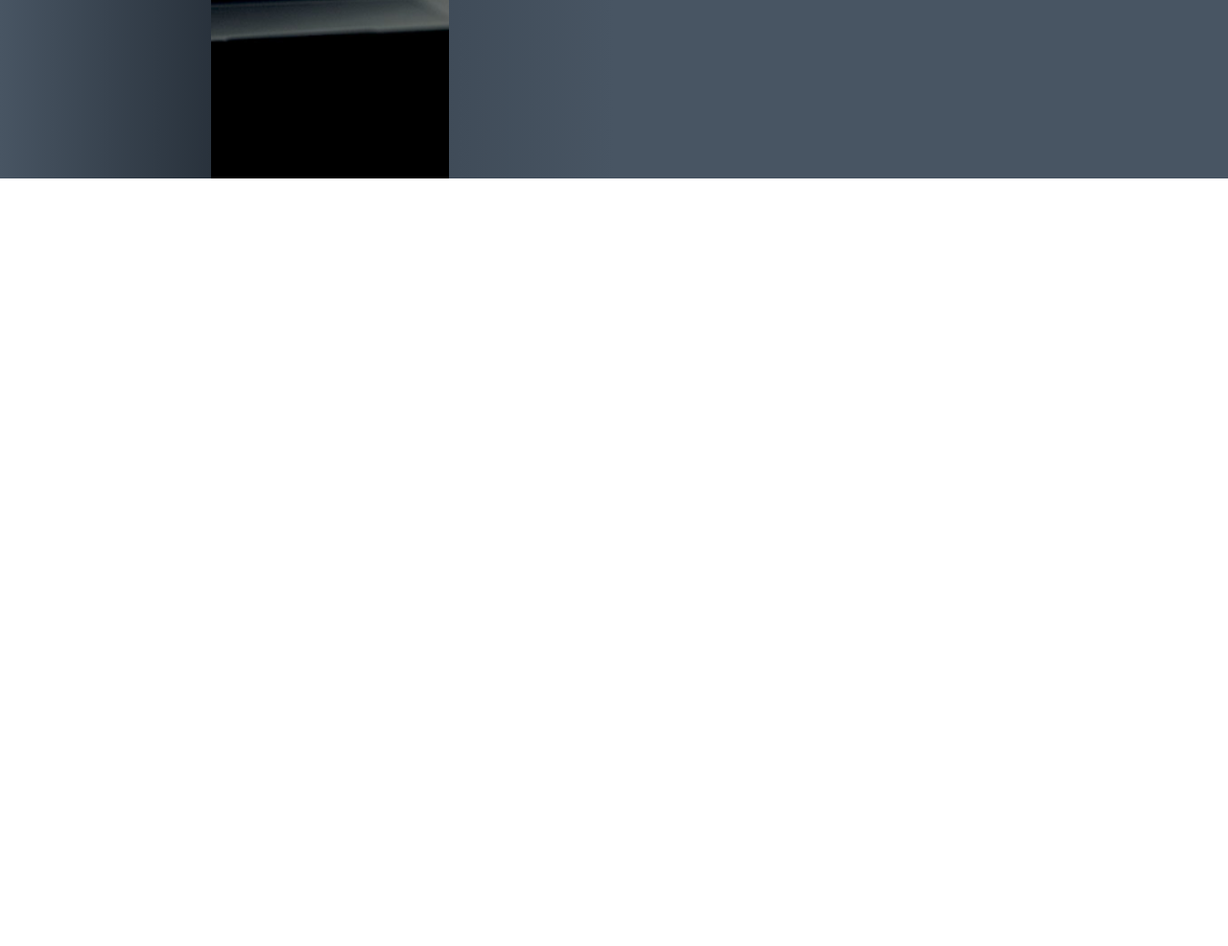
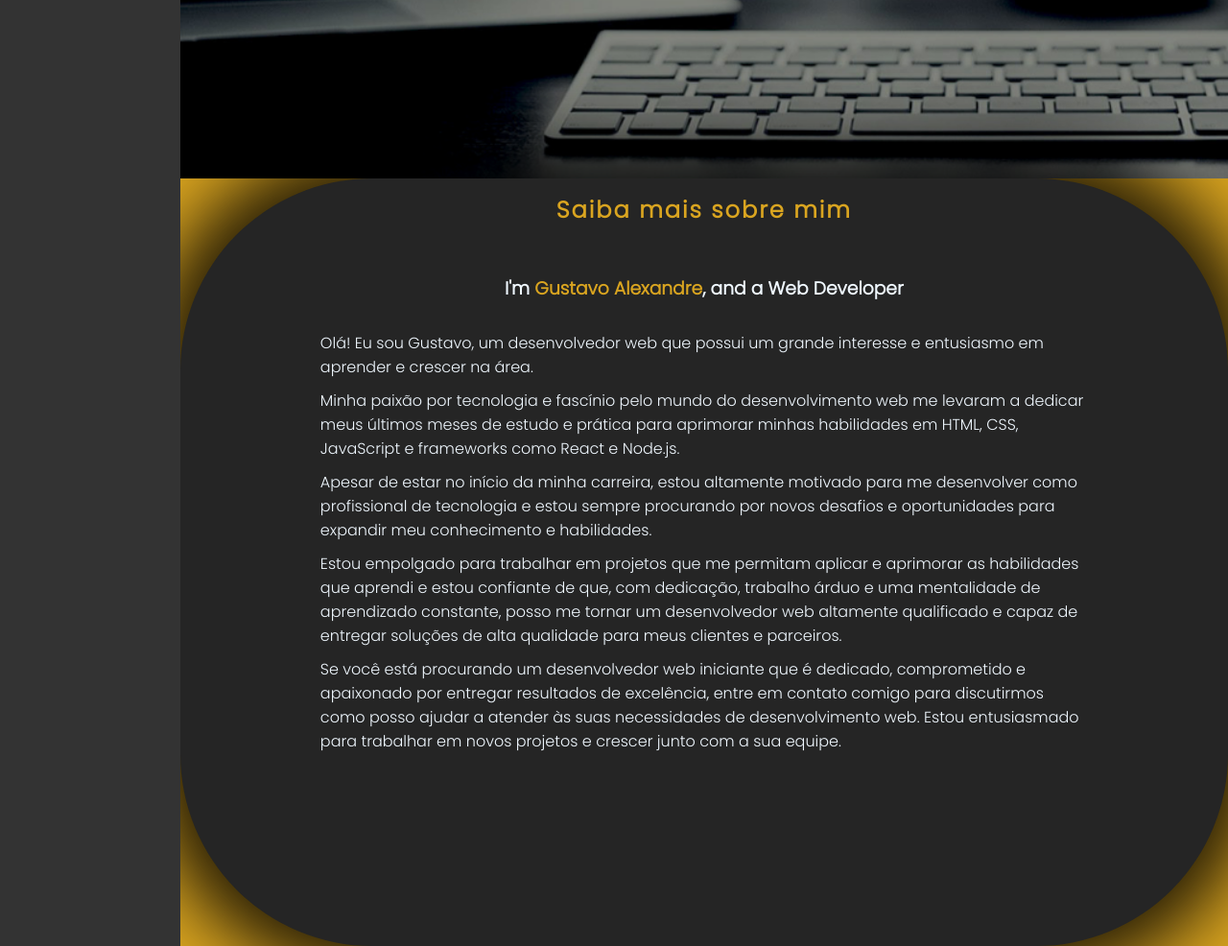
Before and after one commit to Guh777/project-port, a plain HTML site: page index.html in a window 1280 px wide. Shown: the part 614-1600 px from the top of the page at 96% size. Before the commit the page ends 800 px from the top, so only its background shows below. Drawn offline with Linux system fonts and the light colour scheme.

Commit message:
atualizoou

```diff
--- a/index.html
+++ b/index.html
@@ -20,13 +20,13 @@
   <header id="menu">
     <div class="anula">
       <div class="imageball">
-        <img src="./images/imagemmain.png" class="mainimage">
+        <img src="./images/marcola.png" class="mainimage">
       </div>
       <h4>Gustavo Alexandre</h4>
 
       <ul>
         <li> <a class="botao" href="#home" onclick="animation(event)">Home</a></li>
-        <li>Sobre</li>
+        <li> <a href="#sobre"> Sobre </a></li>
         <li>Projetos</li>
         <li>Fale Comigo</li>
       </ul>
@@ -37,7 +37,7 @@
       </div>
     </div>
   </header>
-  <div class="section">
+  <div class="sections">
     <section id="home">
 
       <p class="pUm">PROGRAMADOR</p>
@@ -49,14 +49,44 @@
     </section>
 
 
-  </div>
-  <div>
+    <section id="sobre">
 
+      <h1>Saiba mais sobre mim</h1>
 
+      <h3>I'm <span> Gustavo Alexandre</span>, and a Web Developer</h3>
+      <div class="flex">
+        <p> Olá! Eu sou Gustavo, um desenvolvedor web que possui um grande interesse e entusiasmo em aprender e
+          crescer na área.</p>
 
+        <p> Minha paixão por tecnologia e fascínio pelo mundo do desenvolvimento web me levaram a dedicar meus
+          últimos
+          meses
+          de estudo e prática para aprimorar minhas habilidades em HTML, CSS, JavaScript e frameworks como React e
+          Node.js.</p>
+        <p>
+          Apesar de estar no início da minha carreira, estou altamente motivado para me desenvolver como profissional
+          de
+          tecnologia e estou sempre procurando por novos desafios e oportunidades para expandir meu conhecimento e
+          habilidades.</p>
+        <p>
+          Estou empolgado para trabalhar em projetos que me permitam aplicar e aprimorar as habilidades que aprendi e
+          estou confiante de que, com dedicação, trabalho árduo e uma mentalidade de aprendizado constante, posso me
+          tornar um desenvolvedor web altamente qualificado e capaz de entregar soluções de alta qualidade para meus
+          clientes e parceiros. </p>
+        <p>
+          Se você está procurando um desenvolvedor web iniciante que é dedicado, comprometido e apaixonado por
+          entregar
+          resultados de excelência, entre em contato comigo para discutirmos como posso ajudar a atender às suas
+          necessidades de desenvolvimento web. Estou entusiasmado para trabalhar em novos projetos e crescer junto com
+          a
+          sua equipe.
+        </p>
+      </div>
 
+    </section>
 
   </div>
+
 
 
 </body>
--- a/styles.css
+++ b/styles.css
@@ -8,8 +8,7 @@
 
 body {
 
-  background: linear-gradient(to right, #29323c, #485563 50%);
-  height: 100vh;
+  background: goldenrod;
   display: flex;
 
 }
@@ -34,37 +33,22 @@ body {
 
 }
 
-h4 {
-  font-family: 'Poppins', sans-serif;
-  color: aliceblue;
-}
+
 
 .mainimage {
   border-radius: 100%;
   width: 125px;
-  height: 150px;
-  object-fit: contain;
+  height: 125px;
+  border: aliceblue solid 1px;
+  margin-bottom: 36px;
 }
 
-.imageball {
-  border-radius: 100%;
-  background: #abbaab;
 
-  background: -webkit-linear-gradient(to left, #ffffff, #abbaab);
-
-  background: linear-gradient(to left, #ffffff, #abbaab);
-
-  margin-bottom: 36px;
-  width: 150px;
-  height: 150px;
-
-}
 
 header h4 {
   margin-bottom: 45px;
   font-family: 'Source Code Pro', monospace;
-
-
+  color: aliceblue;
 }
 
 header ul {
@@ -95,9 +79,9 @@ header a {
 header {
   display: flex;
   background-size: cover;
-
+  z-index: 1000;
   flex-direction: column;
-  background: linear-gradient(to left, #29323c, #485563);
+  background: #333333;
   height: auto;
   width: 220px;
   padding-top: 30px;
@@ -153,7 +137,7 @@ header {
 
 
 section spam {
-  color: red;
+  color: goldenrod;
 }
 
 section h1 {
@@ -187,8 +171,13 @@ button {
   height: auto;
 }
 
-.section1 {
+
+
+.sections {
   width: 100%;
+  display: flex;
+  flex-direction: column;
+
 }
 
 #home {
@@ -208,3 +197,54 @@ button {
   background-size: cover;
 
 }
+
+
+
+#sobre {
+
+  font-family: 'Poppins', sans-serif;
+  height: 100vh;
+  padding: 15px;
+  width: 100%;
+  background: #252525;
+  color: aliceblue;
+  align-items: center;
+  border-radius: 200px;
+  -webkit-box-shadow: 0px 0px 74px 33px rgba(0, 0, 0, 0.84);
+  -moz-box-shadow: 0px 0px 74px 33px rgba(0, 0, 0, 0.84);
+  box-shadow: 0px 0px 74px 33px rgba(0, 0, 0, 0.84);
+
+
+}
+
+
+#sobre h1 {
+  text-align: center;
+  margin-bottom: 50px;
+  color: goldenrod;
+  ;
+}
+
+#sobre h3 {
+  text-align: center;
+  margin-bottom: 20px;
+}
+
+#sobre p {
+  margin-top: 10px;
+  max-width: 800px;
+  color: aliceblue;
+
+}
+
+
+.flex {
+  display: flex;
+  flex-direction: column;
+  align-items: center;
+
+}
+
+#sobre h3 span {
+  color: goldenrod;
+}
```
Also changed, not shown: images/marcola.png (added).
